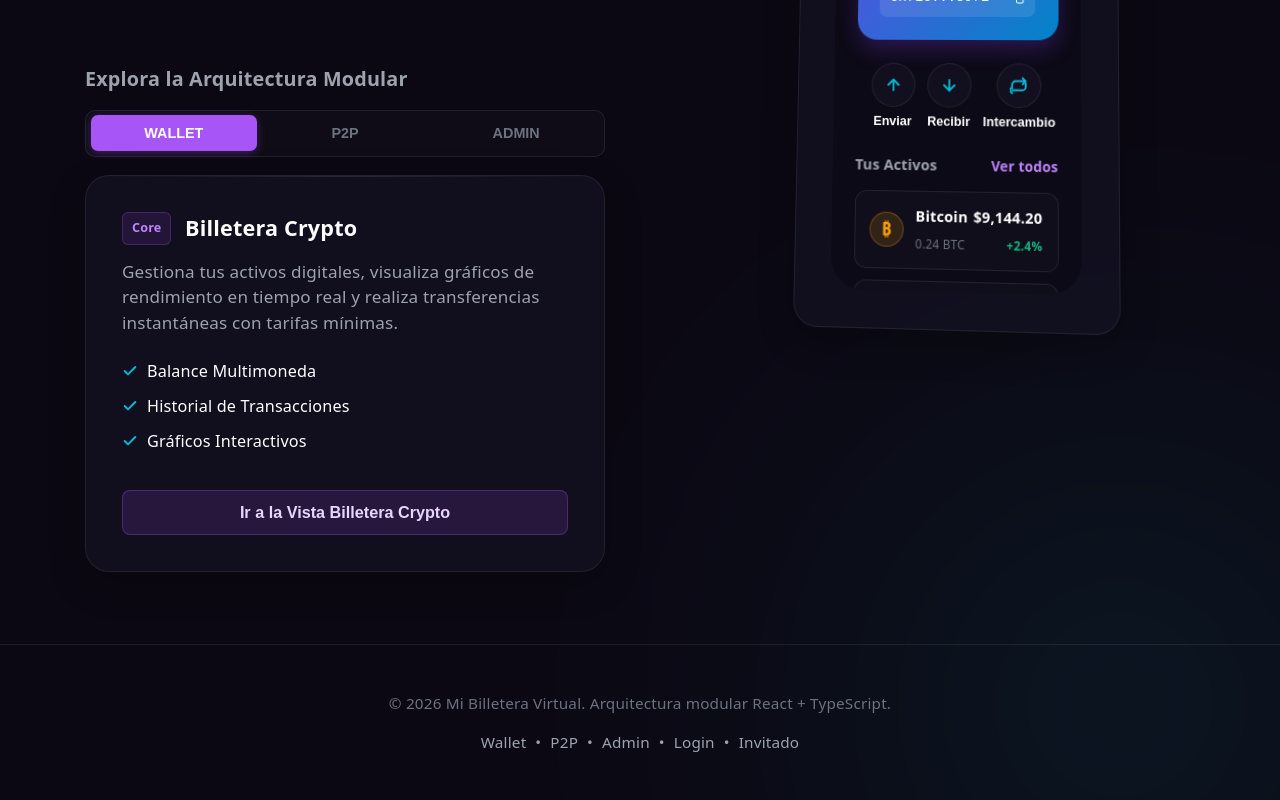
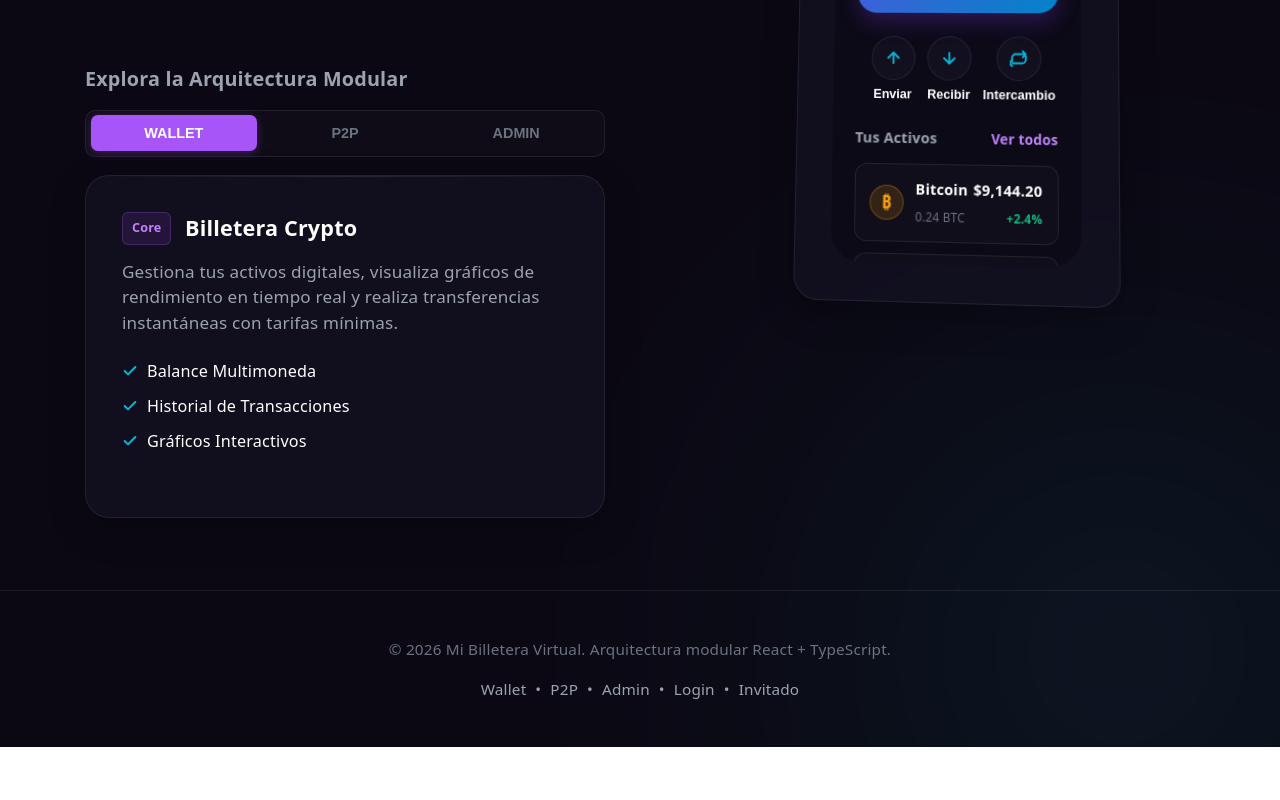
Before and after one commit to mgarciahe/Cripto-Monedas, a React (Vite) app: page / in a window 1280 px wide. Shown: the part 739-1539 px from the top of the page. After the commit the page ends 1486 px from the top, so only its background shows below. Built offline with nearby package versions, Linux system fonts and the light colour scheme; no server answers.

Commit message:
pagina funcional lista, demosle con todo

```diff
--- a/src/views/Profile.tsx
+++ b/src/views/Profile.tsx
@@ -62,6 +62,7 @@ export default function Profile({ session, onNavigate, userRole }: ProfileProps)
     if (confirmation) {
       try {
         await logout();
+        onNavigate('welcome');
       } catch (err) {
         console.error('Error al cerrar sesión:', err);
       }
--- a/src/views/Support.tsx
+++ b/src/views/Support.tsx
@@ -157,6 +157,7 @@ export default function Support({ session, onNavigate, userRole }: SupportProps)
     if (confirmation) {
       try {
         await logout();
+        onNavigate('welcome');
       } catch (err) {
         console.error('Error al cerrar sesión:', err);
       }
--- a/src/views/Welcome.tsx
+++ b/src/views/Welcome.tsx
@@ -147,9 +147,7 @@ export default function Welcome({ onNavigate }: WelcomeProps) {
                   </li>
                 ))}
               </ul>
-              <button className="btn-action" onClick={() => onNavigate?.(activeTab)}>
-                Ir a la Vista {viewsInfo[activeTab].title}
-              </button>
+
             </div>
           </div>
         </section>
```
